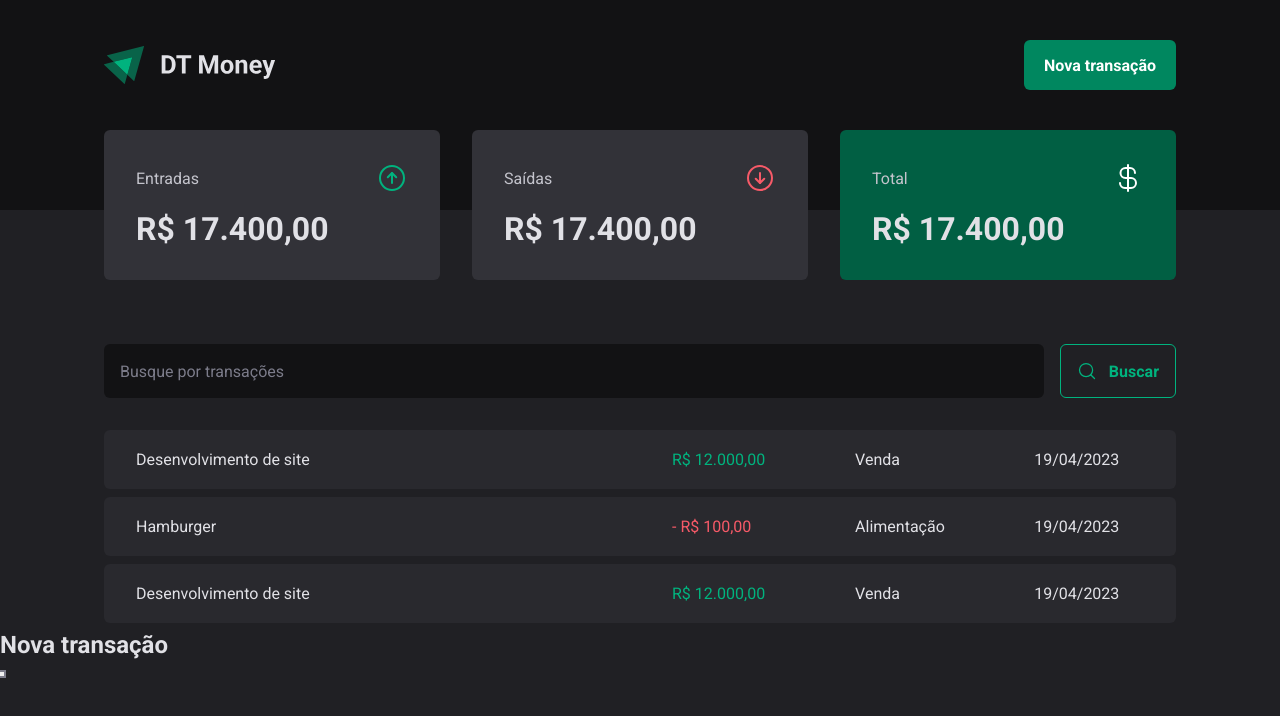
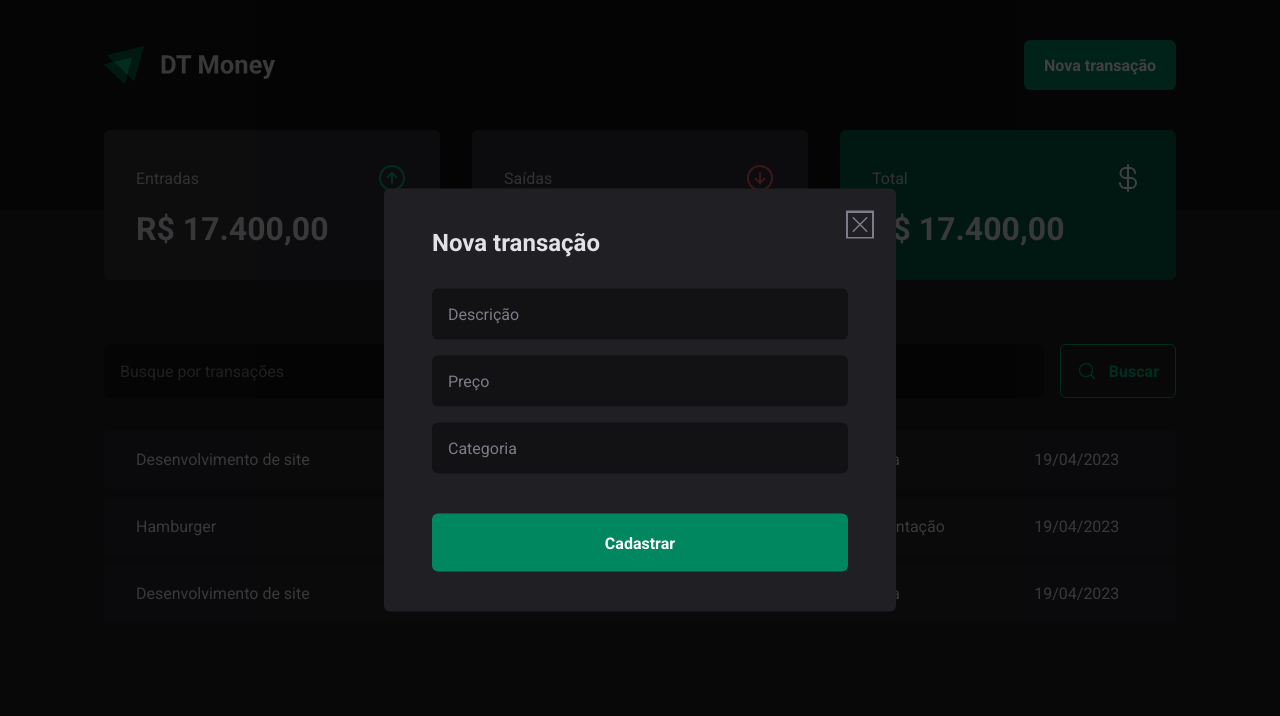
Before and after one commit to HugoNCastro/03-dt-money, a React (Vite) app: page / in a window 1280 px wide. Both pictures are taken after a click on the button "Nova transação". Shown: the top 716 px of the page. Built offline with nearby package versions, Linux system fonts and the light colour scheme.

Commit message:
Adiciona modal de nova transação

```diff
--- a/src/components/Header/index.tsx
+++ b/src/components/Header/index.tsx
@@ -1,6 +1,7 @@
 import { HeaderContainer, HeaderContent, NewTransactionButton } from './styles'
 import logoImg from '../../assets/logo.svg'
 import * as Dialog from '@radix-ui/react-dialog'
+import { NewTransactionModal } from '../NewTransactionModal'
 
 export function Header() {
   return (
@@ -12,13 +13,7 @@ export function Header() {
             <NewTransactionButton>Nova transação</NewTransactionButton>
           </Dialog.Trigger>
 
-          <Dialog.Portal>
-            <Dialog.Overlay />
-            <Dialog.Content>
-              <Dialog.Title>Nova transação</Dialog.Title>
-              <Dialog.Close />
-            </Dialog.Content>
-          </Dialog.Portal>
+          <NewTransactionModal />
         </Dialog.Root>
       </HeaderContent>
     </HeaderContainer>
--- /dev/null
+++ b/src/components/NewTransactionModal/index.tsx
@@ -0,0 +1,26 @@
+import * as Dialog from '@radix-ui/react-dialog'
+import { CloseButton, Content, Overlay } from './styles'
+import { X } from 'phosphor-react'
+
+export function NewTransactionModal() {
+  return (
+    <Dialog.Portal>
+      <Overlay />
+      <Content>
+        <Dialog.Title>Nova transação</Dialog.Title>
+
+        <CloseButton>
+          <X size={24} />
+        </CloseButton>
+
+        <form action="">
+          <input type="text" placeholder="Descrição" required />
+          <input type="number" placeholder="Preço" required />
+          <input type="text" placeholder="Categoria" required />
+
+          <button type="submit">Cadastrar</button>
+        </form>
+      </Content>
+    </Dialog.Portal>
+  )
+}
--- /dev/null
+++ b/src/components/NewTransactionModal/styles.ts
@@ -0,0 +1,68 @@
+import styled from 'styled-components'
+import * as Dialog from '@radix-ui/react-dialog'
+
+export const Overlay = styled(Dialog.Overlay)`
+  position: fixed;
+  width: 100vw;
+  height: 100vh;
+  inset: 0;
+  background: rgba(0, 0, 0, 0.75);
+`
+export const Content = styled(Dialog.Content)`
+  min-width: 32rem;
+  border-radius: 6px;
+  padding: 2.5rem 3rem;
+  background: ${(props) => props.theme['gray-800']};
+
+  position: fixed;
+  top: 50%;
+  left: 50%;
+  transform: translate(-50%, -50%);
+
+  form {
+    margin-top: 2rem;
+
+    display: flex;
+    flex-direction: column;
+    gap: 1rem;
+
+    input {
+      border-radius: 6px;
+      border: 0;
+      background: ${(props) => props.theme['gray-900']};
+      color: ${(props) => props.theme['gray-300']};
+      padding: 1rem;
+
+      &::placeholder {
+        color: ${(props) => props.theme['gray-500']};
+      }
+    }
+
+    button[type='submit'] {
+      height: 58px;
+      border: 0;
+      background: ${(props) => props.theme['green-500']};
+      color: ${(props) => props.theme.white};
+      font-weight: bold;
+      padding: 0 1.25rem;
+      border-radius: 6px;
+      margin-top: 1.5rem;
+      cursor: pointer;
+
+      &:hover {
+        background: ${(props) => props.theme['green-700']};
+        transition: background-color 0.2s;
+      }
+    }
+  }
+`
+export const CloseButton = styled(Dialog.Close)`
+  position: absolute;
+  background: transparent;
+  border: 0;
+  top: 1.5rem;
+  right: 1.5rem;
+  cursor: pointer;
+  color: ${(props) => props.theme['gray-500']};
+  line-height: 0;
+`
```
